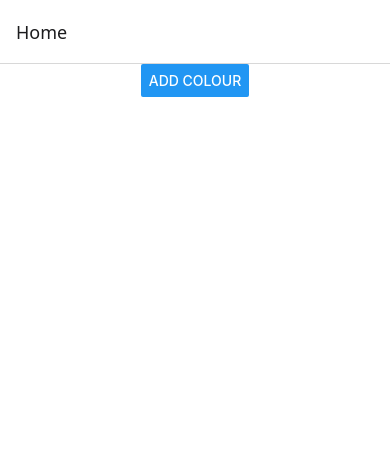
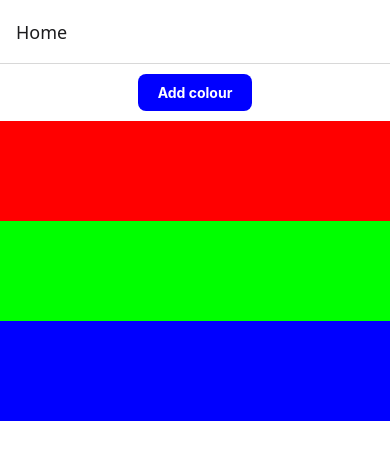
Before and after one commit to tinkercademy/code_exp_2025_colourlist, a React Native app: screen / in a window 390 px wide. Shown: the top 460 px of the page. Built offline with nearby package versions, Linux system fonts and the light colour scheme.

Commit message:
Style 'Add colour' button with blue background

```diff
--- a/App.js
+++ b/App.js
@@ -1,12 +1,17 @@
 import { StatusBar } from "expo-status-bar";
-import { StyleSheet, FlatList, View, Button } from "react-native";
+import { StyleSheet, FlatList, View, Pressable, Text } from "react-native";
 import { createStackNavigator } from "@react-navigation/stack";
 import { NavigationContainer } from "@react-navigation/native";
 import BlockRGB from "./components/BlockRGB";
 import { useState } from "react";
 
 function HomeScreen() {
-  const [colours, setColours] = useState([]);
+  const [colours, setColours] = useState([
+    // Initial values with 3 colours
+    { red: 255, green: 0, blue: 0, key: "1" },
+    { red: 0, green: 255, blue: 0, key: "2" },
+    { red: 0, green: 0, blue: 255, key: "3" }
+  ]);
 
   function renderItem({ item }) {
     return <BlockRGB red={item.red} green={item.green} blue={item.blue} />;
@@ -18,7 +23,7 @@ function HomeScreen() {
         red: Math.floor(Math.random() * 256),
         green: Math.floor(Math.random() * 256),
         blue: Math.floor(Math.random() * 256),
-        id: colours.length
+        key: Math.random().toString()
       },
       ...colours // Take whatever is there, and "spread" it into this array
     ]);
@@ -26,7 +31,9 @@ function HomeScreen() {
 
   return (
     <View style={styles.container}>
-      <Button onPress={addColour} title="Add colour" />
+      <Pressable style={styles.addButton} onPress={addColour}>
+        <Text style={styles.addButtonText}>Add colour</Text>
+      </Pressable>
       <FlatList
         style={{ width: "100%" }}
         data={colours}
@@ -55,5 +62,17 @@ const styles = StyleSheet.create({
     backgroundColor: "#fff",
     alignItems: "center",
     justifyContent: "top"
+  },
+  addButton: {
+    backgroundColor: 'blue',
+    paddingVertical: 10,
+    paddingHorizontal: 20,
+    borderRadius: 8,
+    marginVertical: 10
+  },
+  addButtonText: {
+    color: 'white',
+    fontWeight: 'bold',
+    textAlign: 'center'
   }
 });
```
